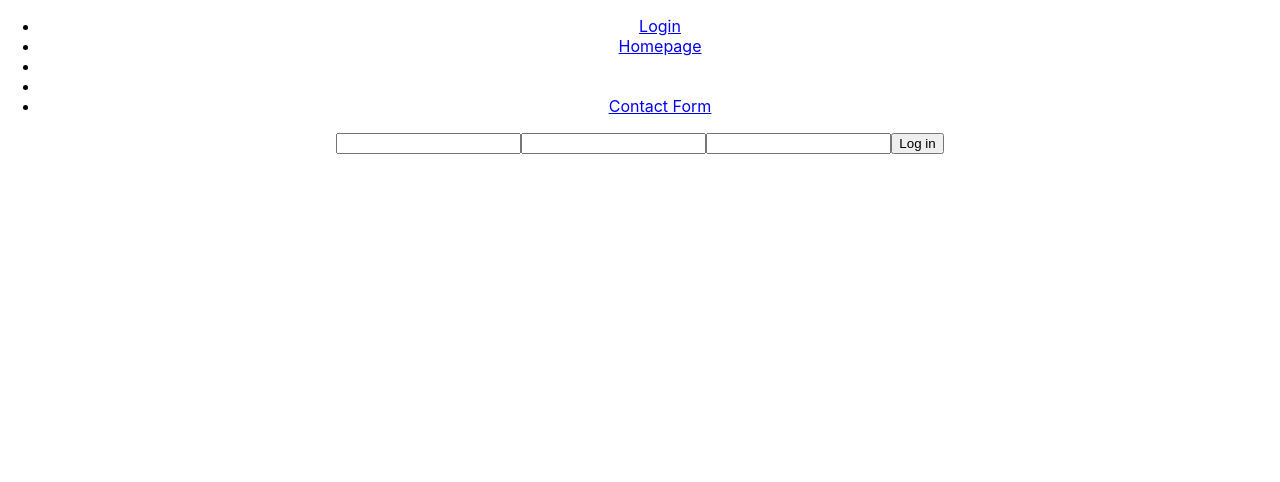
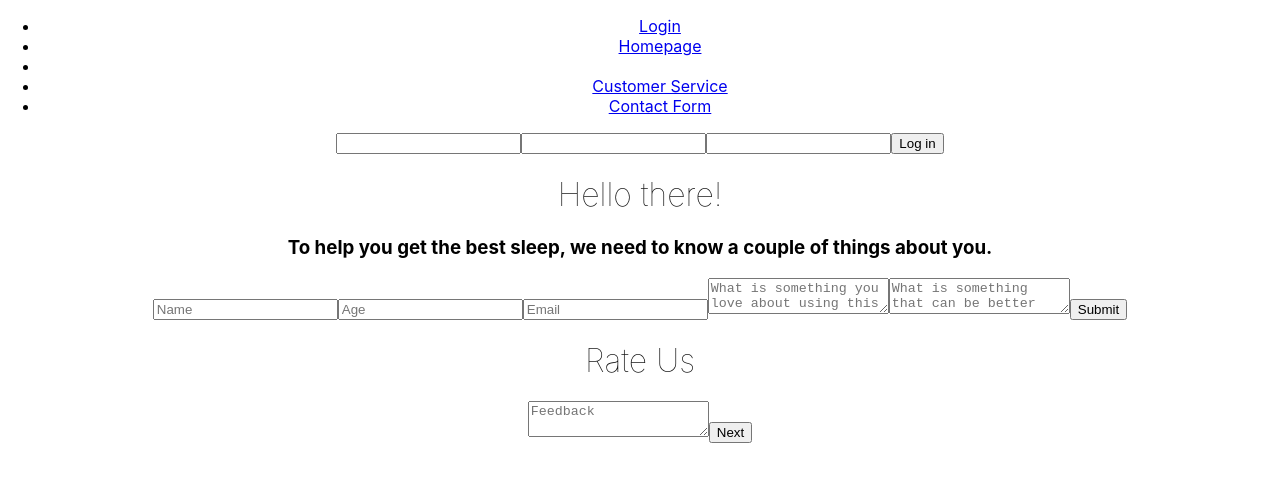
Before and after one commit to Build-Week-SleepTracker/Front-End, a React (Create React App) app in the folder sleep-tracker/: page /survey in a window 1280 px wide. Shown: the top 482 px of the page. Built offline with nearby package versions, Linux system fonts and the light colour scheme.

Commit message:
survey form

```diff
--- a/sleep-tracker/package.json
+++ b/sleep-tracker/package.json
@@ -8,6 +8,7 @@
     "formik": "^1.5.8",
     "react": "^16.9.0",
     "react-dom": "^16.9.0",
+    "react-rating": "^2.0.0",
     "react-router-dom": "^5.0.1",
     "react-scripts": "3.1.2",
     "yup": "^0.27.0"
--- a/sleep-tracker/src/App.js
+++ b/sleep-tracker/src/App.js
@@ -6,6 +6,9 @@ import PrivateRoute from './components/PrivateRoute';
 import SessionsContext from './contexts/SessionContext'
 import './App.css';
 import ContactForm from "./components/ContactForm";
+
+import Survey from './components/SurveyForm';
+import Star from './components/SurveyRating'
 
 
 
@@ -30,19 +33,22 @@ const [sessionList, setSessionList] = useState([])
           </li>
           <li>
                {/* survey */}
+               <Link to="/survey">Customer Service</Link>
           </li>
           <li>
               <Link to='/contactForm'>Contact Form</Link>
           </li>
         </ul>
       </div>
-      <Switch>
+      {/* <Switch> */}
           <Route exact path="/protected" component={HomePage} />
-          <Route path="/login" component={Login} />
+          <Route exact path="/login" component={Login} />
           <Route component={Login} />
           <Route exact path='/contactForm' component={ContactForm}/>
+          <Route exact path="/survey" component={Survey} />
+          <Route exact path ="/survey" component ={Star} />
 
-        </Switch>
+        {/* </Switch> */}
 
     </div>
     </Router>
--- /dev/null
+++ b/sleep-tracker/src/components/SurveyForm.js
@@ -0,0 +1,68 @@
+import React, { useState, useEffect } from "react";
+
+import { withFormik, Form, Field } from 'formik';
+import * as yup from 'yup';
+import axios from "axios";
+
+
+const Survey =({errors, touched, status}) => {
+
+  const [survey, setSurvey] = useState([]);
+
+  useEffect(() => {
+    if(status){
+      setSurvey([...survey, status])
+    }
+  },[status])
+
+  return (
+      <Form>
+        <h1>Hello there!</h1>
+        <h3>To help you get the best sleep, we need to know a couple of things about you.</h3>
+        {touched.Name && errors.Name && <p>{errors.Name}</p>}
+        <Field type="text" name="Name" placeholder="Name" />
+
+        {touched.Age && errors.Name && <p>{errors.Age}</p>}
+        <Field type="text" name="Age" placeholder="Age" />
+
+        {touched.Email && errors.Name && <p>{errors.Email}</p>}
+        <Field type="text" name="Email" placeholder="Email" />
+
+        <Field component="textarea" type="text" name="Question1" placeholder="What is something you love about using this app?  " />
+
+        <Field component="textarea" type="text" name="Question2" placeholder="What is something that can be better implemented? " />
+
+        <button type="submit">Submit
+        </button>
+      </Form>
+  )
+}
+
+export default withFormik({
+  mapPropsToValues:(values) => {
+    return {
+      Name:values.Name || "",
+      Age: values.Age || "",
+      Email: values.Email || ""
+    }
+  },
+    validationSchema: yup.object().shape({
+      Name: yup.string().required(),
+      Age: yup.string().required(),
+      Email: yup.string().required()
+    }),
+    handleSubmit:(values, { setStatus}) => {
+       axios
+          .post("https://reqres.in/api/users", values)
+            .then(res => {
+              setStatus(res.data)
+              console.log(res.data)
+            })
+            .catch((err) => {
+              console.log('Error:', err)
+            })
+    }
+
+
+
+})(Survey);
--- /dev/null
+++ b/sleep-tracker/src/components/SurveyRating.js
@@ -0,0 +1,50 @@
+import React, { useState } from "react";
+import Rating from "react-rating"
+import axios from "axios"
+
+
+
+const Star = () => {
+
+  const [status, setStatus] = useState([]);
+
+  const [newMember, setNewMember] = useState({
+    notes: "",
+
+  });
+
+  const handleChange = event => {
+    setStatus({...newMember, [event.target.name] :event.target.value})
+  }
+
+  const handleSubmit = event => {
+    event.preventDefault();
+    console.log(status);
+    axios
+    .post("https://reqres.in/api/users")
+      .then(res => {
+        console.log(res);
+        setStatus(res.data);
+        console.log(res.data);
+      })
+      .catch((err) => {
+        console.log('Error:', err)
+      })
+    }
+
+
+  return (
+     <div className ="Star">
+       <form  onSubmit={handleSubmit}>
+         <h1>Rate Us</h1>
+          <Rating emptySymbol="far fa-star fa-2x" fullSymbol="fa fa-star fa-2x"/>
+          <textarea className="feedback" name="notes" onChange={handleChange}  placeholder="Feedback" ></textarea>
+          <button>Next</button>
+
+       </form>
+        </div>
+
+  )
+
+}
+export default Star;
```
Also changed, not shown: 1 other file (tests, documents, lock files or other folders).
